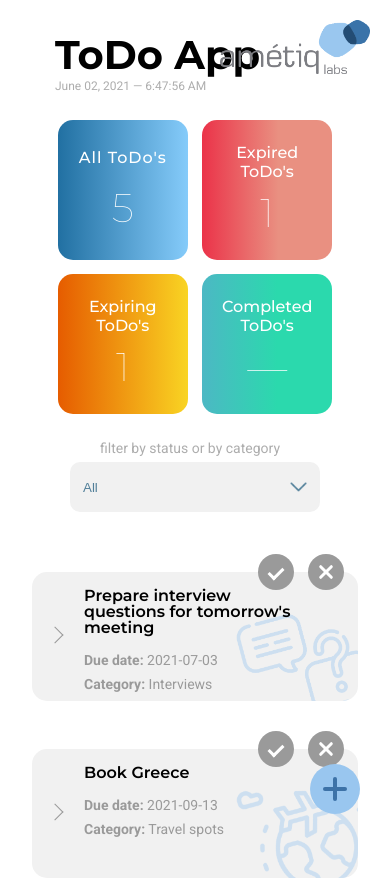
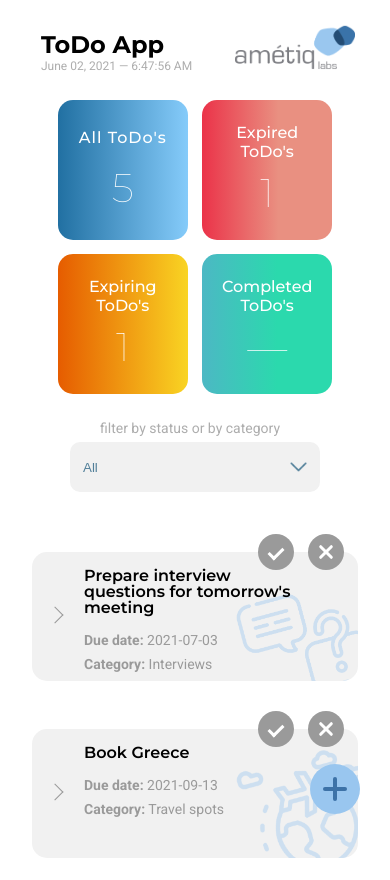
Before and after one commit to nebojsab/todo, a React (Vite) app: page / in a window 390 px wide. Shown: the top 880 px of the page. Built offline with nearby package versions, Linux system fonts and the light colour scheme.

Commit message:
Fix mobile styles for header bar

```diff
--- a/src/components/Header.jsx
+++ b/src/components/Header.jsx
@@ -20,6 +20,7 @@ const TodosLogo = styled.div`
         position: absolute;
         top: 20px;
         right: 20px;
+        transform: scale(0.8);
     }
 `;
 
@@ -30,6 +31,7 @@ const HeaderInfo = styled.div`
 
     @media ${device.mobile} {
         flex-direction: column;
+        margin-left: -14px;
         width: 100%;
         align-items: flex-start;
     }
@@ -45,6 +47,10 @@ const ToDoTitle = styled.h1`
     font-family: var(--heading-font-family);
     font-weight: 700;
     font-size: var(--h1);
+
+    @media ${device.mobile} {
+        font-size: var(--h3);
+    }
 `;
 
 const InfoWrap = styled.div`
```
